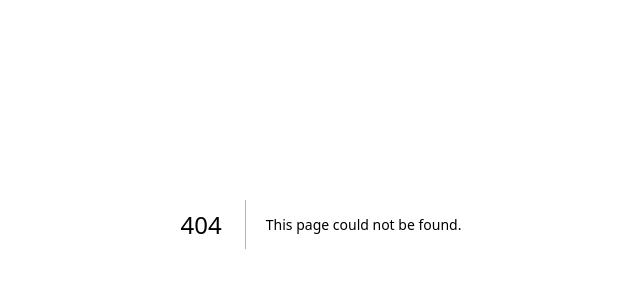
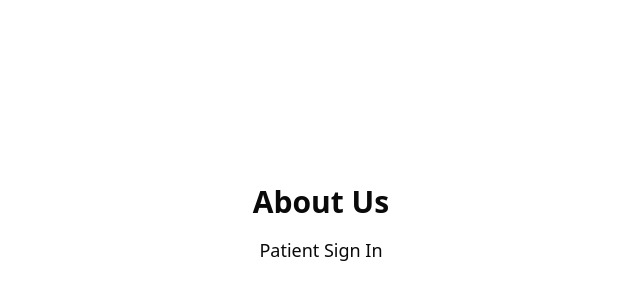
Before and after one commit to williamlin-02/PregGo, a Next.js app in the folder preggo-app/: page /patient_signin in a window 1280 px wide. Before the commit this address had no page. Shown: the part 176-476 px from the top of the page, without its empty margins (319-959 px from the left). Built offline with nearby package versions, Linux system fonts and the light colour scheme.

Commit message:
added some pages

```diff
--- a/preggo-app/app/page.tsx
+++ b/preggo-app/app/page.tsx
@@ -51,9 +51,9 @@
             Healthcare Providers
           </a>
           {/* New button linking to the About page */}
-          <Link href="/about"
+          <Link href="/patient_signin"
           className="rounded-full border border-solid border-blue-500 transition-colors flex items-center justify-center bg-blue-500 text-white hover:bg-blue-600 font-medium text-sm sm:text-base h-10 sm:h-12 px-6 sm:px-8">
-              About Us
+              Patient Sign In
           </Link>
         </div>
       </main>
--- /dev/null
+++ b/preggo-app/app/patient_signin/page.tsx
@@ -0,0 +1,10 @@
+export default function About() {
+    return (
+      <div className="flex flex-col items-center justify-center min-h-screen p-8">
+        <h1 className="text-3xl font-bold mb-4">About Us</h1>
+        <p className="text-lg text-center max-w-2xl">
+          Patient Sign In
+        </p>
+      </div>
+    );
+  }
```
Also changed, not shown: preggo-app/app/provider_signin/page.tsx (renamed from preggo-app/app/about/page.tsx).
